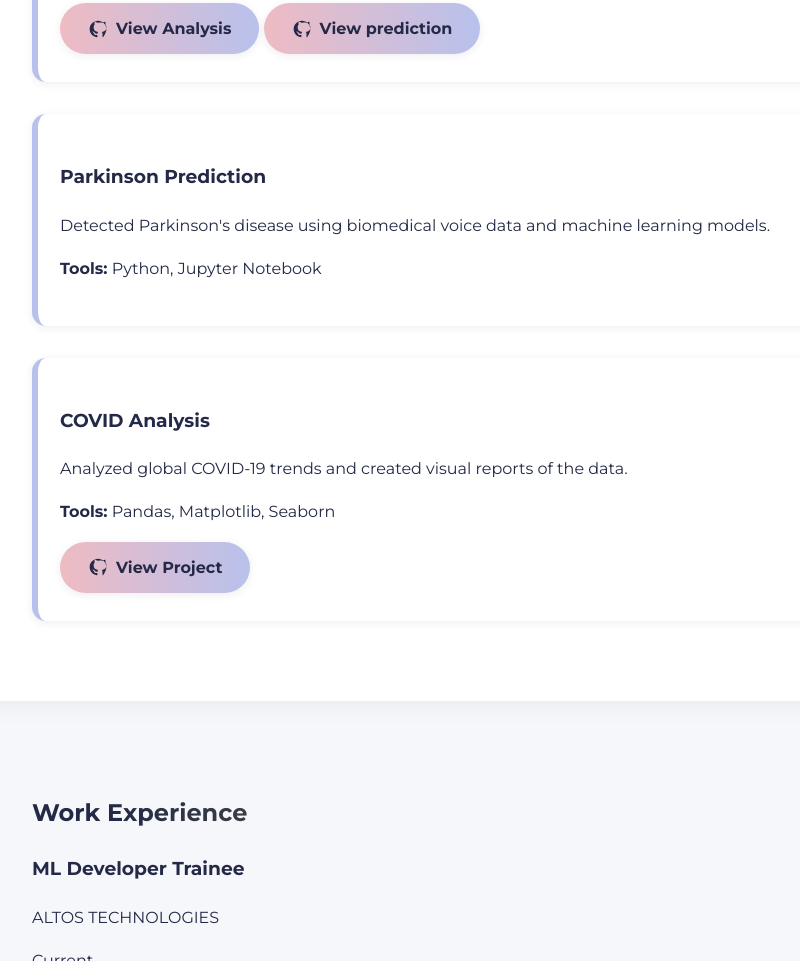
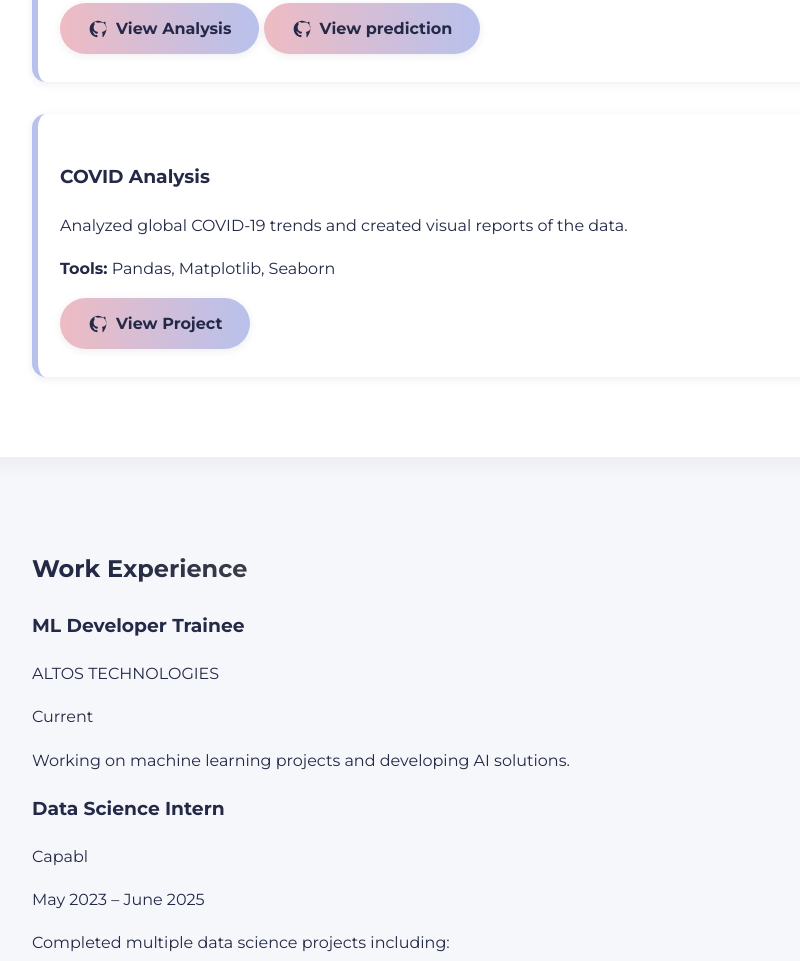
Before and after one commit to aiswaryabinoy/MyPortfolio, a plain HTML site: page index.html in a window 1280 px wide. Shown: the part 1312-2273 px from the top of the page, without its empty margins (58-858 px from the left). Drawn offline with Linux system fonts and the light colour scheme.

Commit message:
index.html

```diff
--- a/index.html
+++ b/index.html
@@ -63,11 +63,6 @@
 
           </div>
           <div class="project-card">
-            <h3>Parkinson Prediction</h3>
-            <p>Detected Parkinson's disease using biomedical voice data and machine learning models.</p>
-            <p><strong>Tools:</strong> Python, Jupyter Notebook</p>
-          </div>
-          <div class="project-card">
             <h3>COVID Analysis</h3>
             <p>Analyzed global COVID-19 trends and created visual reports of the data.</p>
             <p><strong>Tools:</strong> Pandas, Matplotlib, Seaborn</p>
```
